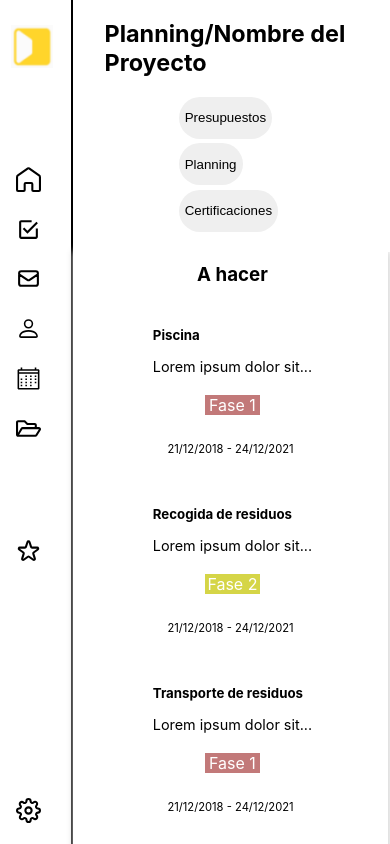
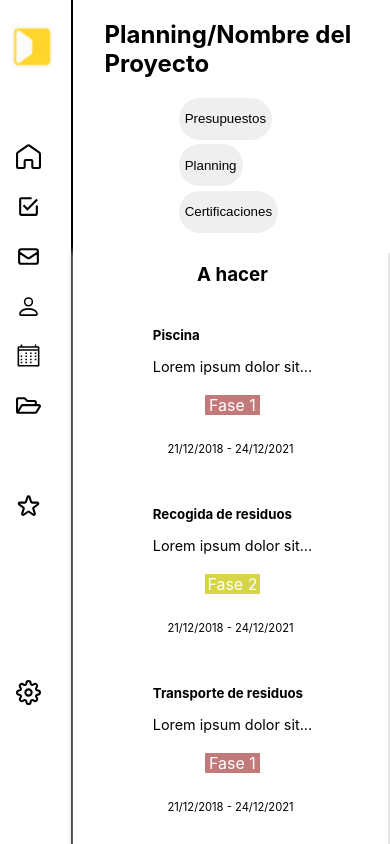
Before and after one commit to eduvadillo/Tribboo, a React (Create React App) app: page / in a window 390 px wide. Shown: the top 844 px of the page. Built offline with nearby package versions, Linux system fonts and the light colour scheme.

Commit message:
change navbar responsive

```diff
--- a/src/App.css
+++ b/src/App.css
@@ -153,6 +153,12 @@
   }
 
   .header-name-project {
-    font-size: 4vw;
+    font-size: 4.1vw;
+  }
+  .navbar-icons-middle2 {
+    padding-bottom: 10vh !important;
+  }
+  .navbar-icons-down {
+    padding-bottom: 16vh !important;
   }
 }
```
